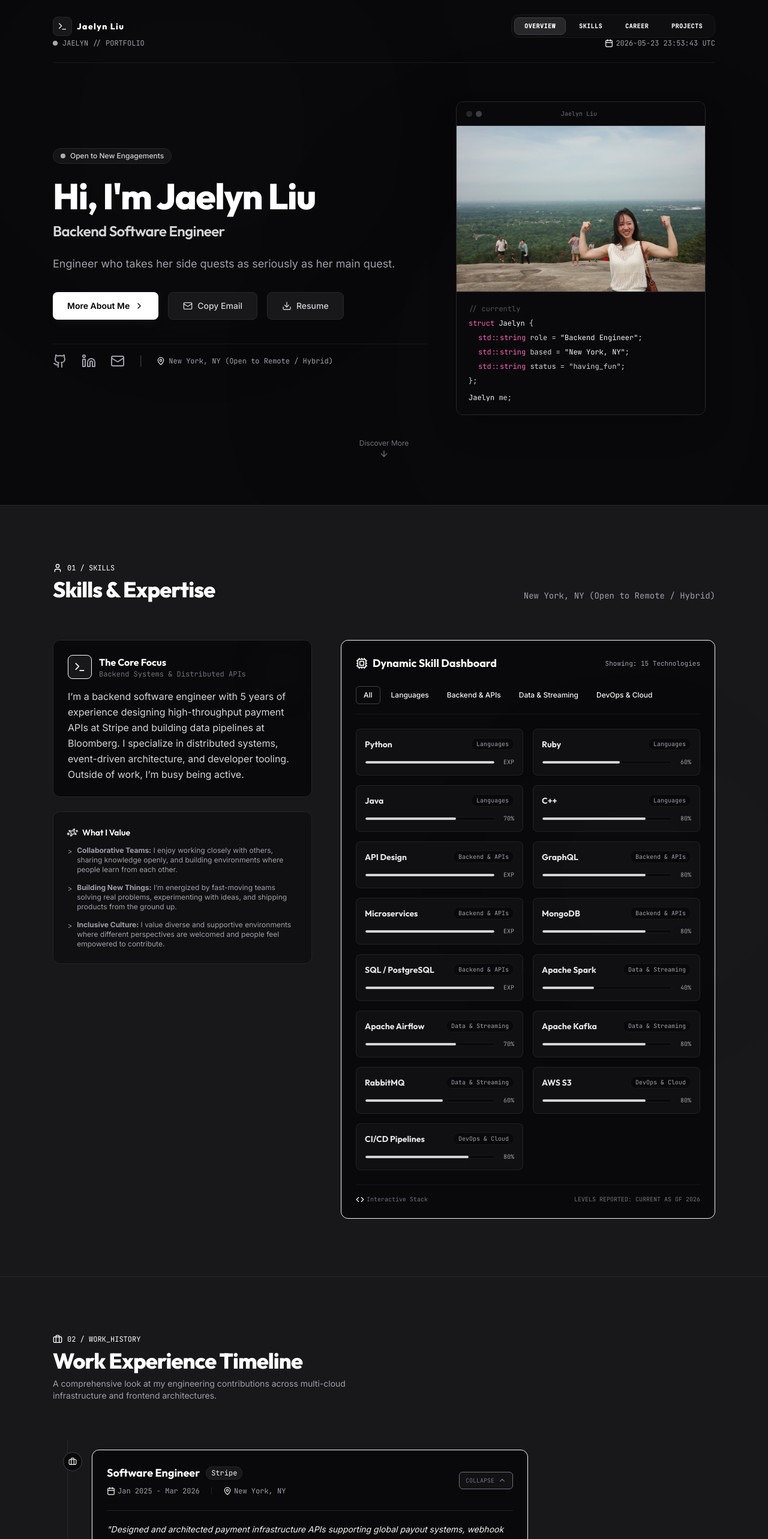
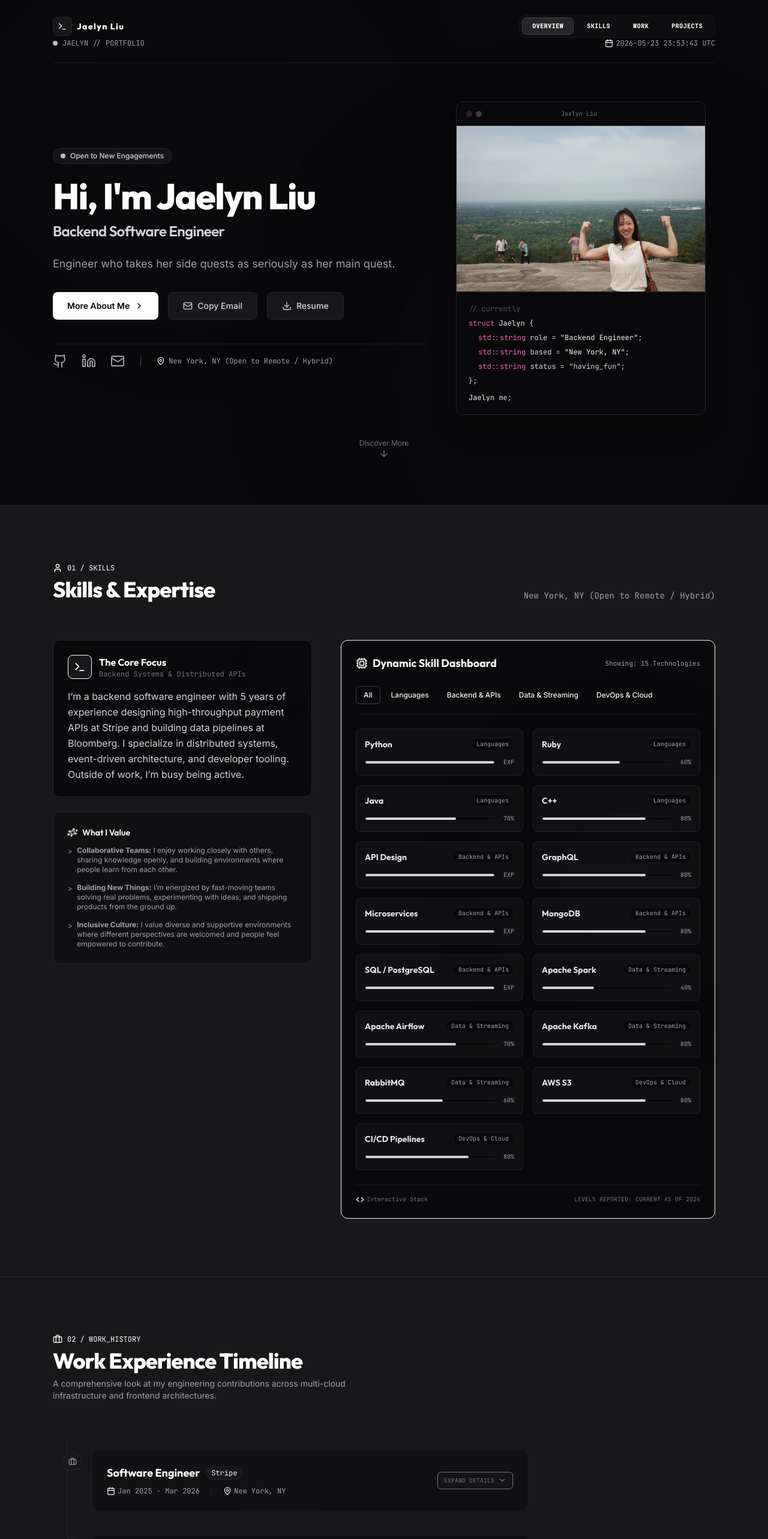
Before and after one commit to chialin6/portfolio, a React (Vite) app: page / in a window 1280 px wide. Shown: the top 2566 px of the page at 60% size. Built offline with nearby package versions, Linux system fonts and the light colour scheme.

Commit message:
mobile compatible

```diff
--- a/metadata.json
+++ /dev/null
@@ -1,6 +0,0 @@
-{
-  "name": "Software Engineer Portfolio",
-  "description": "A highly-polished, interactive, and customizable portfolio for a software engineer with advanced project showcases, career timeline, and custom resume exporter.",
-  "requestFramePermissions": [],
-  "majorCapabilities": ["MAJOR_CAPABILITY_SERVER_SIDE_GEMINI_API"]
-}
--- a/src/App.tsx
+++ b/src/App.tsx
@@ -56,7 +56,7 @@ export default function App() {
   const menuItems = [
     { id: "overview", label: "OVERVIEW" },
     { id: "skills", label: "SKILLS" },
-    { id: "experience", label: "CAREER" },
+    { id: "experience", label: "WORK" },
     { id: "projects", label: "PROJECTS" },
   ];
 
--- a/src/components/Experience.tsx
+++ b/src/components/Experience.tsx
@@ -9,7 +9,8 @@ import { Briefcase, Calendar, MapPin, ChevronDown, ChevronUp, Star, Award, Exter
 import { experienceData } from "../data";
 
 export default function Experience() {
-  const [expandedJobId, setExpandedJobId] = useState<string | null>("exp-1");
+  // If want to set auto-expand on landing, add the id to below
+  const [expandedJobId, setExpandedJobId] = useState<string | null>(null);
 
   const toggleExpand = (id: string) => {
     if (expandedJobId === id) {
@@ -20,7 +21,7 @@ export default function Experience() {
   };
 
   return (
-    <section id="experience" className="py-24 bg-zinc-900 border-t border-zinc-800 text-zinc-100 relative">
+    <section id="experience" className="py-24 scroll-mt-20 bg-zinc-900 border-t border-zinc-800 text-zinc-100 relative">
       <div className="absolute bottom-10 left-10 w-96 h-96 rounded-full bg-zinc-800/5 blur-[100px] pointer-events-none" />
 
       <div className="max-w-6xl mx-auto px-6">
@@ -39,14 +40,14 @@ export default function Experience() {
         </div>
 
         {/* Timeline representation layout */}
-        <div className="relative border-l border-zinc-800 ml-4 md:ml-6 pl-6 md:pl-10 space-y-10 py-4 max-w-3xl">
+        <div className="relative border-l border-zinc-800 ml-6 pl-10 space-y-10 py-4 max-w-3xl">
           {experienceData.map((job, idx) => {
             const isExpanded = expandedJobId === job.id;
 
             return (
               <div key={job.id} className="relative group">
                 {/* Timeline node icon */}
-                <div className={`absolute -left-12 md:-left-[48px] top-1 h-8 w-8 rounded-full border flex items-center justify-center transition duration-300 ${
+                <div className={`absolute -left-[48px] top-1 h-8 w-8 rounded-full border flex items-center justify-center transition duration-300 ${
                   isExpanded
                     ? "bg-zinc-950 text-white border-zinc-700"
                     : "bg-zinc-900 text-zinc-400 border-zinc-800 group-hover:border-zinc-750"
--- a/src/components/Overview.tsx
+++ b/src/components/Overview.tsx
@@ -57,7 +57,7 @@ export default function Overview() {
 
       <div className="max-w-6xl mx-auto px-6 w-full relative z-10 flex flex-col justify-between h-full">
         {/* Navigation rail / Tech Meta row */}
-        <div className="flex flex-col sm:flex-row justify-between items-start sm:items-center gap-4 mb-16 border-b border-zinc-900 pb-6 text-xs text-zinc-400 font-mono">
+        <div className="flex flex-col sm:flex-row justify-between items-start sm:items-center gap-4 mb-6 sm:mb-16 border-b border-zinc-900 pb-6 text-xs text-zinc-400 font-mono">
           <div className="flex items-center gap-2">
             <span className="w-2 h-2 rounded-full bg-zinc-300 animate-pulse" />
             <span>JAELYN // PORTFOLIO</span>
@@ -199,7 +199,7 @@ export default function Overview() {
               />
 
               {/* Code strip */}
-              <div className="px-5 py-4 font-mono text-xs text-zinc-300 leading-6 border-t border-zinc-800 bg-zinc-950">
+              <div className="hidden sm:block px-5 py-4 font-mono text-xs text-zinc-300 leading-6 border-t border-zinc-800 bg-zinc-950">
                 <p className="text-zinc-600">// currently</p>
                 <p>
                   <span className="text-pink-400">struct</span> <span className="text-zinc-100">Jaelyn</span> {"{"}
--- a/src/components/Projects.tsx
+++ b/src/components/Projects.tsx
@@ -27,7 +27,7 @@ export default function Projects() {
   };
 
   return (
-    <section id="projects" className="py-24 bg-zinc-950 border-t border-zinc-900 text-zinc-100 relative">
+    <section id="projects" className="py-24 scroll-mt-20 bg-zinc-950 border-t border-zinc-900 text-zinc-100 relative">
       <div className="absolute top-1/2 left-1/2 -translate-x-1/2 -translate-y-1/2 w-[35rem] h-[35rem] rounded-full bg-zinc-800/5 blur-[120px] pointer-events-none" />
 
       <div className="max-w-6xl mx-auto px-6">
--- a/src/components/Skills.tsx
+++ b/src/components/Skills.tsx
@@ -18,7 +18,7 @@ export default function About() {
     : skillsData.filter(s => s.category === selectedCategory);
 
   return (
-    <section id="skills" className="py-24 bg-zinc-900 border-t border-zinc-800 text-zinc-100 relative">
+    <section id="skills" className="py-24 scroll-mt-20 bg-zinc-900 border-t border-zinc-800 text-zinc-100 relative">
       <div className="absolute top-1/3 right-10 w-96 h-96 rounded-full bg-zinc-800/5 blur-[100px] pointer-events-none" />
 
       <div className="max-w-6xl mx-auto px-6">
```
